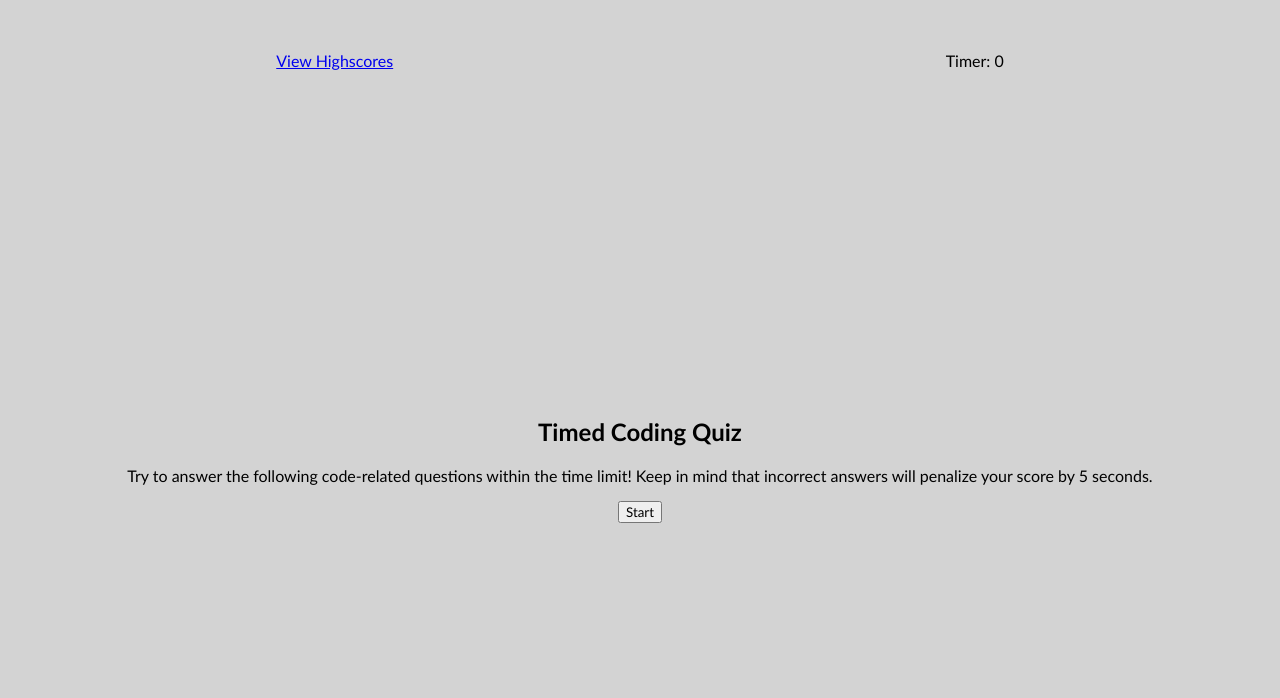
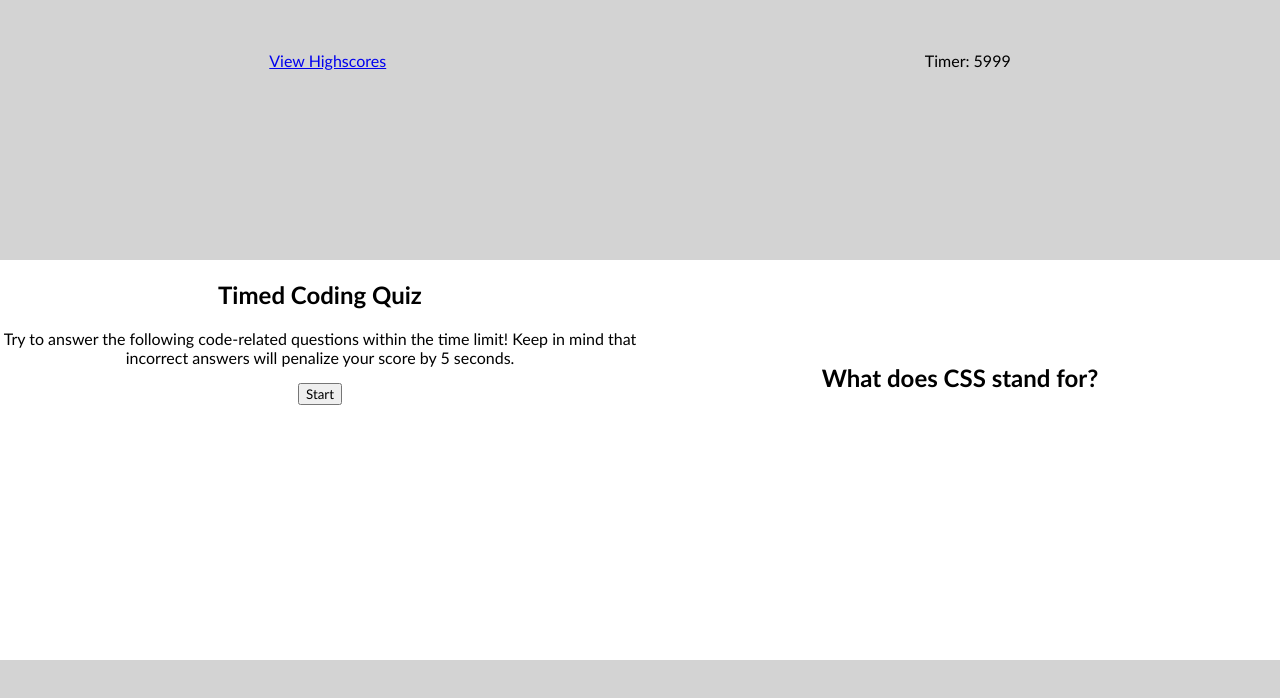
Before and after one commit to laurenraehaas/timed_coding_quiz, a plain HTML site: page index.html in a window 1280 px wide. Both pictures are taken after a click on the button "Start". Drawn offline with Linux system fonts and the light colour scheme.

Commit message:
adding javascript

```diff
--- a/css/style.css
+++ b/css/style.css
@@ -29,12 +29,12 @@ section {
     justify-content: center;
 }
 
-/*#starter-page {
+#starter-page {
     background-color: white;
     height: 50vh;
     width: 50vw;
     display: inline-block;
-}*/
+}
 
 .hide {
     display: none;
--- a/index.html
+++ b/index.html
@@ -17,12 +17,11 @@
     <div id="starter-page" class="start">
       <h1>Timed Coding Quiz</h1>
       <p>Try to answer the following code-related questions within the time limit! Keep in mind that incorrect answers will penalize your score by 5 seconds.</p>
-      <button>Start</button>
+      <button id="start-quiz">Start</button>
     </div>
-  </section>
     <div id="questions" class="hide">
        <h2 id="question-title">Start</h2>
-    <div id="choices"></div>
+      <div id="choices" class="choices"></div>
       <div id="end-screen" class="hide">
         <h2>
           End of Quiz
@@ -34,6 +33,8 @@
           <button id="submit">Submit</button>
         </div>
       </div>
-<script src="./script.js"></script>
+  </section>
 </body>
+<script src="./js/script.js"></script>
+<script src="./js/questions.js"></script>
 </html>
--- a/js/questions.js
+++ b/js/questions.js
@@ -49,4 +49,4 @@ let questions = [
         ],
         answer: "4. All of the above"
     },
-]
+];
--- a/js/script.js
+++ b/js/script.js
@@ -1 +1,75 @@
-const questions = [];
+const counter = document.getElementById("timer");
+const startQuiz = document.getElementById("start-quiz");
+const starterPage = document.getElementById("starter-page")
+const questionsEl = document.getElementById("questions");
+const questionTitle = document.getElementById("question-title");
+const choicesEl = document.getElementById("choices")
+const buttonEl = document.getElementById("button");
+
+let questionIndex = 0;
+
+const startTimer = () => {
+    let time = 1000 * 6
+    let countDown = setInterval(() => {
+        if(time > 0) {
+            counter.textContent = time;
+            time--
+        } else {
+            counter.textContent = "--"
+           // endQuiz()
+            clearInterval(countDown)
+        }
+    },1000)
+}
+
+const startQuestions = () => {
+    questionsEl.setAttribute("class", "visible")
+    questionTitle.textContent = questions[questionIndex].question;
+    choicesEl.innerHTML = "";
+    //let answers = questions[questionIndex].options;
+    for(let i = 0; i < questions.length; i++) {
+        let answers = questions[questionIndex].options;
+        //console.log(answers[i]);
+
+        var button = document.createElement("submit");
+        //var choiceButton = document.createElement();
+
+        button.textContent = answers;
+        buttonEl.setAttribute("class", "answers");
+        buttonEl.setAttribute("value", answers);
+        buttonEl.textContent = i + " " + answers[i];
+        console.log(answers[i]);
+        choicesEl.appendChild(buttonEl);
+    }
+}
+
+//const startQuestions = () => {
+  //  questionsEl.setAttribute("class", "visible")
+    //questionTitle.textContent = questions[questionIndex].question;
+    //choicesEl.innerHTML = "";
+    //let answers = questions[questionIndex].options;
+    //for(let i = 0; i < questions.length; i++) {
+        //console.log(answers[i]);
+
+      //  let answers = questions[questionIndex].options;
+
+        //var button = document.createElement("submit");
+        //var choiceButton = document.createElement();
+
+        //button.textContent = answers;
+        //button.setAttribute("class", "answers");
+        //button.setAttribute("value", answers);
+        //button.textContent = i + " " + answers[i];
+        //console.log(answers[i]);
+        //choicesEl.appendChild(button);
+    //}
+//}
+
+
+const startHandler = () => {
+    startTimer()
+    starterPage.setAttribute("class", "hide");
+    startQuestions();
+};
+
+startQuiz.addEventListener("click", startHandler);
```
Lines whose indentation alone changed are shown as unchanged.
